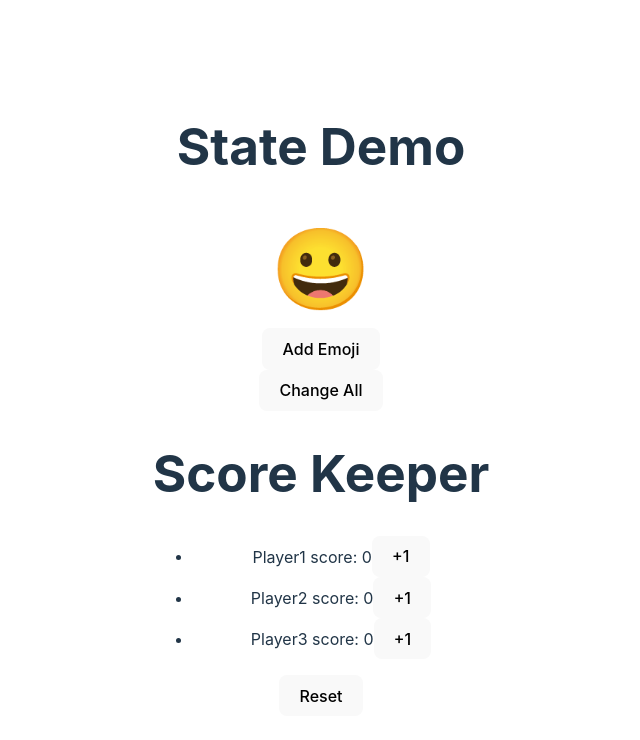
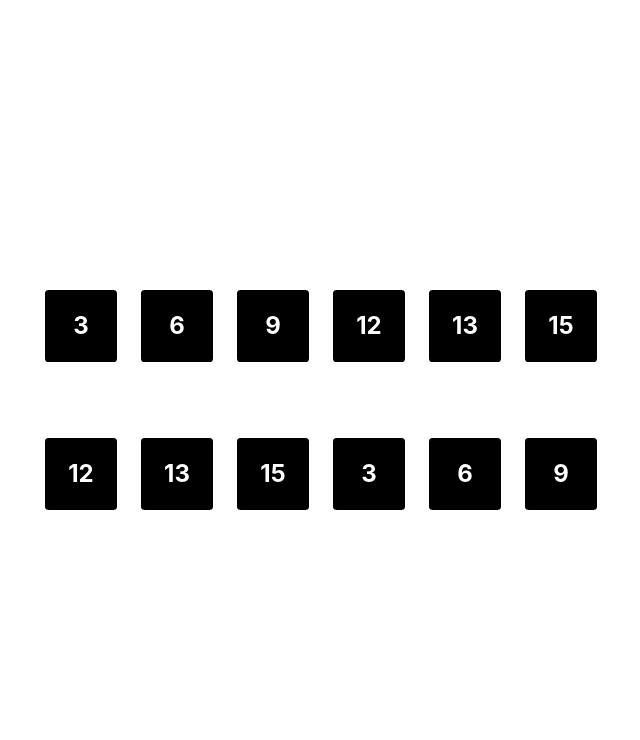
Before and after one commit to Katkulator/JavaScriptCourse, a React (Vite) app in the folder React/state-demo/: page / in a window 1280 px wide. Shown: the top 740 px of the page, without its empty margins (319-959 px from the left). Built offline with nearby package versions, Linux system fonts and the light colour scheme.

Commit message:
start Lucky N exercise

```diff
--- a/React/state-demo/src/App.jsx
+++ b/React/state-demo/src/App.jsx
@@ -3,16 +3,20 @@
 import EmojyClicker from './EmojiClicker'
 import ScoreKeeper from './ScoreKeeper'
 import StateInitFunc from './StateInitFunc'
+import Lucky7 from './Lucky7'
+import Dice from '../../state-demo/src/LuckyNGame/Dice'
 
 function App() {
   return (
     <>
-      <h1>State Demo</h1>
       {/* <Counter />
       <StateInitFunc />
       <ScoreKeeper /> */}
-      <EmojyClicker />
-      <ScoreKeeper numPlayers={3} target={5} />
+      {/* <EmojyClicker />
+      <ScoreKeeper numPlayers={3} target={5} /> */}
+      {/* <Lucky7 /> */}
+      <Dice dice={[3,6,9,12,13,15]} />
+      <Dice dice={[3,6,9,12,13,15].sort()} />
     </>
   )
 }
--- /dev/null
+++ b/React/state-demo/src/Lucky7.jsx
@@ -0,0 +1,25 @@
+import { useState } from "react";
+import { getRolls, sum } from "./utils";
+import './Lucky7.css';
+
+function Lucky7() {
+    const [dice, setDice] = useState(getRolls(2));
+    const won = sum(dice) === 7;
+
+    function roll() {
+        setDice(getRolls(2));
+    }
+
+    return (
+        <main className="Lucky7">
+            <h1>Lucky7 <br /> {won && "You won!"}</h1>
+            <section className="Lucky7-dice">
+                <div className="Lucky7-die">{dice[0]}</div>
+                <div className="Lucky7-die">{dice[1]}</div>
+            </section>
+            <button onClick={roll}>Roll Again!</button>
+        </main>
+    );
+}
+
+export default Lucky7;
--- /dev/null
+++ b/React/state-demo/src/LuckyNGame/Dice.css
@@ -0,0 +1,7 @@
+.Dice {
+    border: solid 2px white;
+    padding: 1em 0 1em 0;
+    text-align: center;
+    margin: 1em auto 1em auto;
+    border-radius: 1em;
+}
--- /dev/null
+++ b/React/state-demo/src/LuckyNGame/Dice.jsx
@@ -0,0 +1,13 @@
+import Die from './Die';
+import './Dice.css';
+
+function Dice ({dice}) {
+    return(
+        <section className="Dice">
+            {dice.map((v,i) =>
+            <Die key={i} val ={v} />)}
+        </section>
+    );
+}
+
+export default Dice;
--- /dev/null
+++ b/React/state-demo/src/LuckyNGame/Die.css
@@ -0,0 +1,14 @@
+.Die {
+    background-color: black;
+    border-radius: 5%;
+    color: white;
+    display: inline-block;
+    width: 3em;
+    height: 2.25em;
+    padding-top: 0.75em;
+    text-align: center;
+    margin: 0.5em;
+    font-weight: bold;
+    font-size: 1.5em;
+
+}
--- a/React/state-demo/src/LuckyNGame/Die.jsx
+++ b/React/state-demo/src/LuckyNGame/Die.jsx
@@ -0,0 +1,7 @@
+import './Die.css';
+
+function Die({val}) {
+    return <div className="Die">{val}</div>
+}
+
+export default Die;
--- /dev/null
+++ b/React/state-demo/src/utils.js
@@ -0,0 +1,14 @@
+function d6 () {
+    return Math.floor(Math.random() * 6) + 1;
+}
+
+// generates an array of n integers, where each walue is a value from a function called d6
+function getRolls(n) {
+    return Array.from({length: n}, () => d6());
+}
+
+function sum(nums) {
+    return nums.reduce((prev, cur) => prev + cur, 0)
+}
+
+export {d6, getRolls, sum};
```
Also changed, not shown: React/state-demo/src/Lucky7.css (added).
